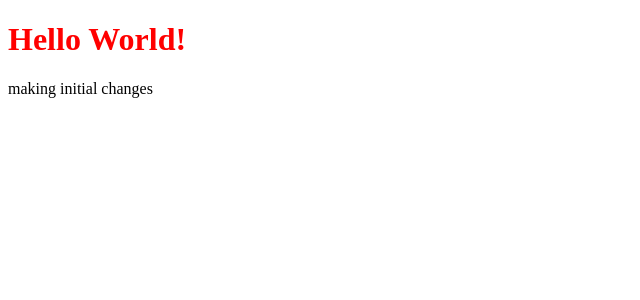
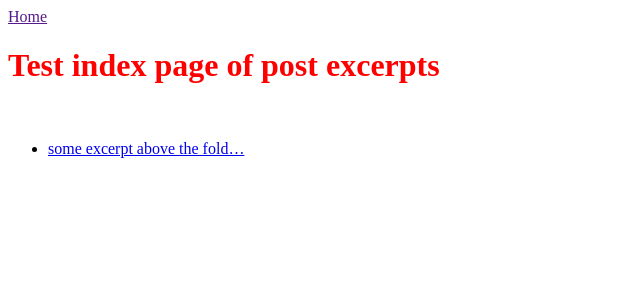
Before and after one commit to t-h-p-d/ochre, a Jekyll site: the page built from index.html, in a window 1280 px wide. Shown: the top 300 px of the page, without its empty margins (0-640 px from the left). Built offline with Jekyll 4.4.1, drawn with Linux system fonts in a browser that asks for light colours.

Commit message:
fleshed out directory structure and added working system for posts and excerpts

```diff
--- a/_includes/nav.html
+++ b/_includes/nav.html
@@ -0,0 +1 @@
+<a href="{{ site.url }}">Home</a>
--- /dev/null
+++ b/_posts/2020-04-11-first-post.md
@@ -0,0 +1,10 @@
+---
+layout: post
+title: "first test post"
+---
+
+some excerpt above the fold...
+
+<!--endexcerpt-->
+
+some more post continues here.
--- a/config.yml
+++ b/config.yml
@@ -1,3 +1,5 @@
 name: Ochre
 markdown: kramdown
 strict_front_matter: True
+excerpt_separator: <!--excerptend-->
+permalink: /:year/:month/:day/:title
--- a/index.html
+++ b/index.html
@@ -1,6 +1,15 @@
 ---
 layout: default
-title: index page test
+title: ochre tests
 ---
-<h1>Hello World!</h1>
-<p>making initial changes</p>
+<h1>Test index page of post excerpts</h1>
+
+<br/>
+
+<ul>
+  {% for post in site.posts %}
+    <li>
+      <a href="{{ post.url | relative_url }}">{{ post.excerpt }}</a>
+    </li>
+  {% endfor %}
+</ul>
```
Also changed, not shown: _layouts/post.html (added, +11 -0 lines).
